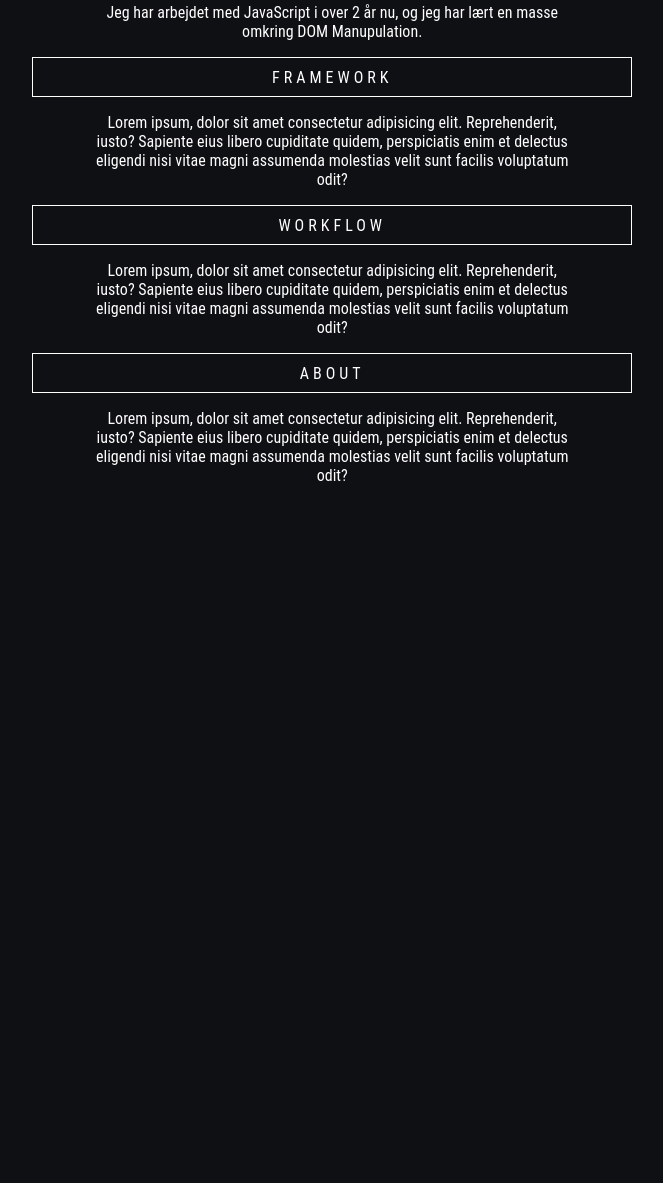
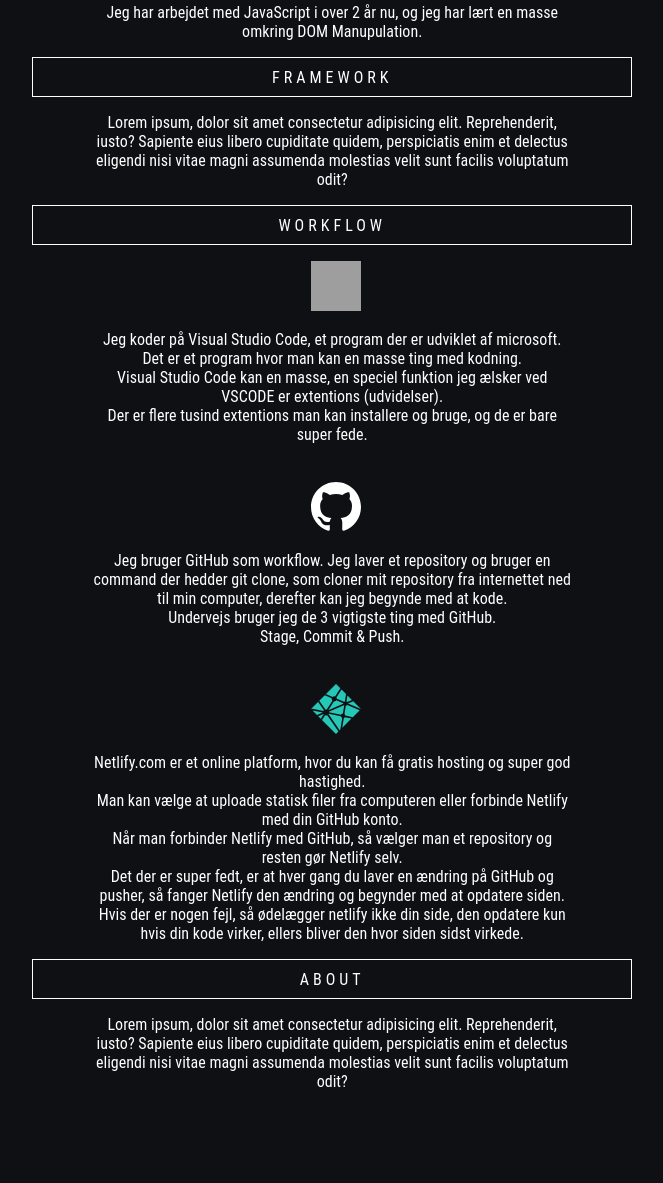
Before and after one commit to rts-cmk-wuhf02/praktikperiode-portfolio-TolgaAkaMoon, a Node project: template assets/html/templates/index.ejs in a window 1280 px wide. Shown: the part 986-2169 px from the top of the page, without its empty margins (318-981 px from the left). Before the commit the page ends 1467 px from the top, so only its background shows below. Run offline with Node 20 templates, Linux system fonts and the light colour scheme; the template is opened without the code that fills it, so the values that code supplies are empty; style sheets or scripts are compiled from the project's sources; grey boxes are pictures that could not be loaded.

Commit message:
update workflow text

```diff
--- a/assets/css/components/header.scss
+++ b/assets/css/components/header.scss
@@ -16,9 +16,6 @@
     font-size: 1.3rem;
     letter-spacing: 1.5px;
     text-transform: uppercase;
-}
-
-.header__nav {
 }
 
 nav {
--- a/assets/css/components/jamstack.scss
+++ b/assets/css/components/jamstack.scss
@@ -172,3 +172,13 @@
     margin-bottom: 10px;
     font-size: 1.1rem;
   }
+
+  .visual__img {
+    height: 50px;
+    width: 50px;
+    margin: 0;
+    padding: 0;
+    display: block;
+    margin-left: 45.5%;
+    margin-right: 50%;
+  }
--- a/assets/html/templates/index.ejs
+++ b/assets/html/templates/index.ejs
@@ -49,7 +49,27 @@
 
         <div class="main__Work">
             <button class="Work__button">Workflow</button>
-            <p class="main__jamDesc">Lorem ipsum, dolor sit amet consectetur adipisicing elit. Reprehenderit, iusto? Sapiente eius libero cupiditate quidem, perspiciatis enim et delectus eligendi nisi vitae magni assumenda molestias velit sunt facilis voluptatum odit?</p>
+            <p class="main__jamDesc">
+                <img class="visual__img" src="./assets/images/visual.svg"><br>
+                Jeg koder på Visual Studio Code, et program der er udviklet af microsoft.<br>
+                Det er et program hvor man kan en masse ting med kodning.<br>
+                Visual Studio Code kan en masse, en speciel funktion jeg ælsker ved VSCODE er extentions (udvidelser).<br>
+                Der er flere tusind extentions man kan installere og bruge, og de er bare super fede.<br>
+                <br><br>
+
+                <img class="visual__img" src="./assets/images/github.svg"><br>
+                Jeg bruger GitHub som workflow.
+                Jeg laver et repository og bruger en command der hedder git clone, som cloner mit repository fra internettet ned til min computer, derefter kan jeg begynde med at kode.<br>
+                Undervejs bruger jeg de 3 vigtigste ting med GitHub.<br>
+                Stage, Commit & Push.<br><br><br>
+
+                <img class="visual__img" src="./assets/images/netlify.com.svg"><br>
+                Netlify.com er et online platform, hvor du kan få gratis hosting og super god hastighed. <br>
+                Man kan vælge at uploade statisk filer fra computeren eller forbinde Netlify med din GitHub konto.<br>
+                Når man forbinder Netlify med GitHub, så vælger man et repository og resten gør Netlify selv. <br>
+                Det der er super fedt, er at hver gang du laver en ændring på GitHub og pusher, så fanger Netlify den ændring og begynder med at opdatere siden.<br>
+                Hvis der er nogen fejl, så ødelægger netlify ikke din side, den opdatere kun hvis din kode virker, ellers bliver den hvor siden sidst virkede.<br>
+               </p>
         </div>
 
         <div class="main__About">
--- a/assets/js/script.js
+++ b/assets/js/script.js
@@ -1,6 +1,12 @@
 let mainNav = document.getElementById('uList');
 let navBarToggle = document.querySelector("#checkboxLabel");
 let checbox = document.querySelector("#checkbox");
+
+window.addEventListener('scroll', function(e){
+  if (window.scrollY >= 50) {
+    document.querySelector(".header").style.position = "fixed";
+  }
+});
 
 mainNav.children[0].addEventListener("click", function() {
   document.querySelector('.dropdown-btn').scrollIntoView({
```
Also changed, not shown: assets/images/github.svg (added), assets/images/netlify.com.svg (added), assets/images/visual.svg (added).
